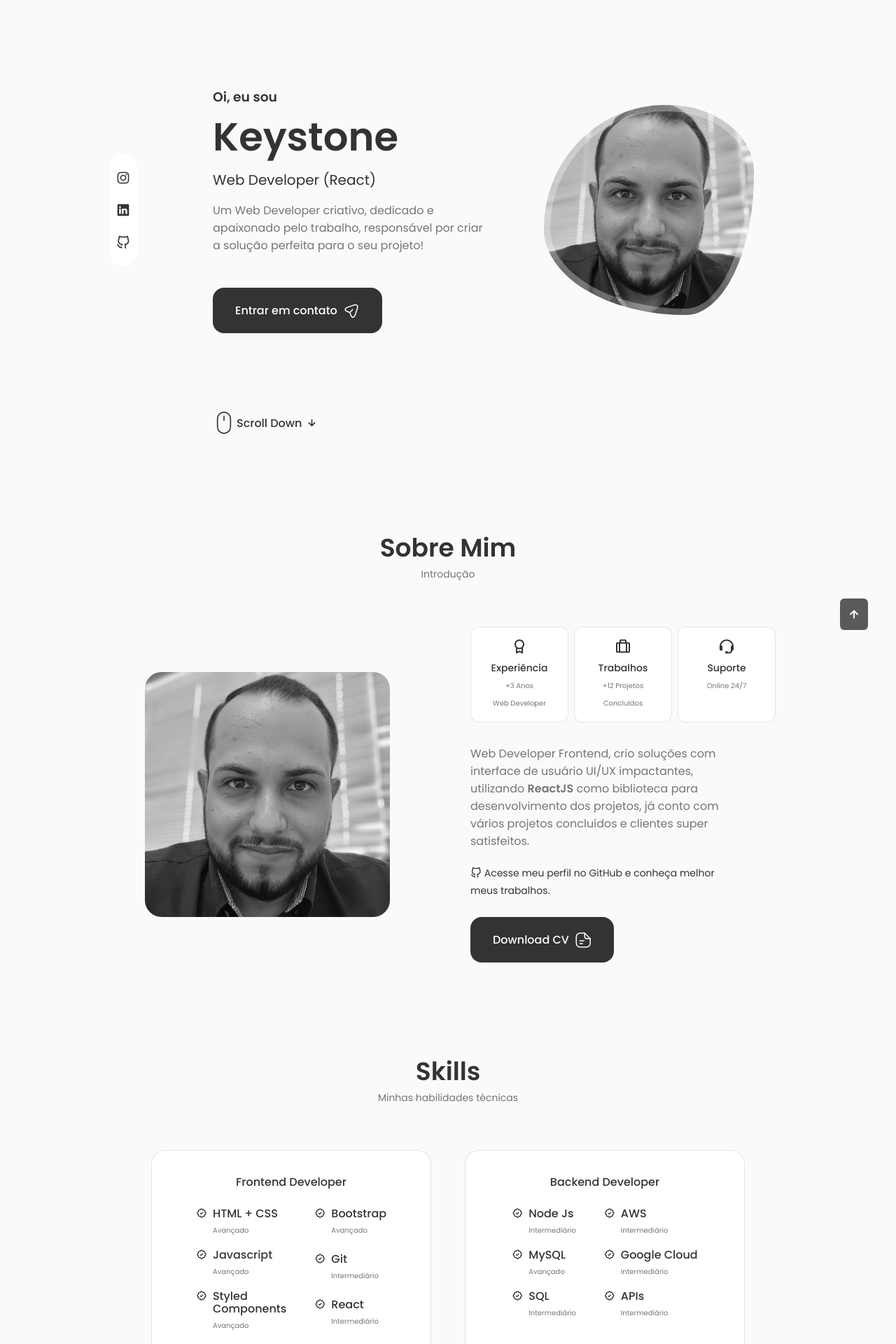
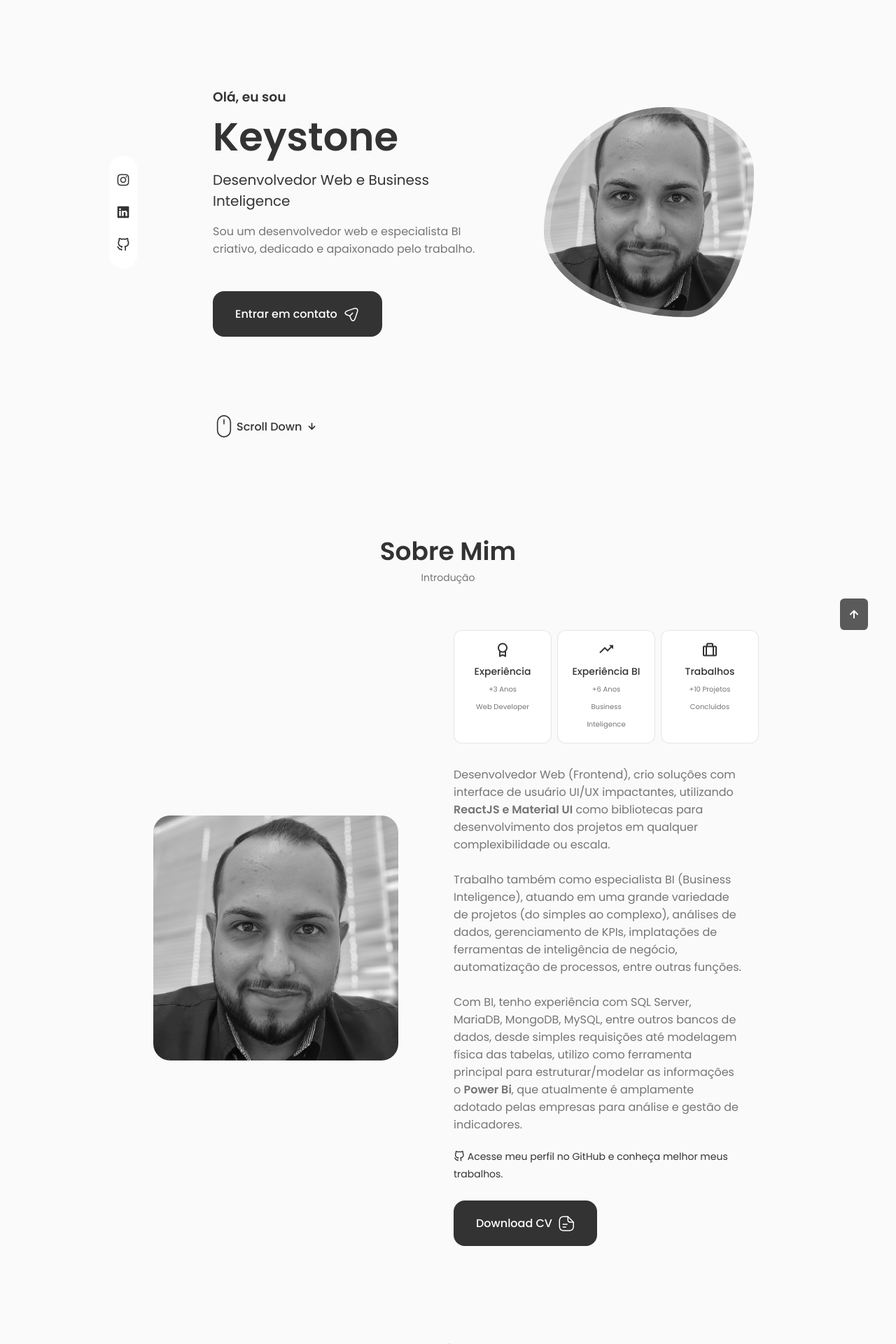
Before and after one commit to keystonealves/keystone-portfolio, a React (Create React App) app: page / in a window 1280 px wide. Shown: the part 60-1980 px from the top of the page at 70% size. Built offline with nearby package versions, Linux system fonts and the light colour scheme.

Commit message:
Inserindo informações sobre BI

```diff
--- a/src/components/about/About.jsx
+++ b/src/components/about/About.jsx
@@ -18,7 +18,13 @@ const About = () => {
 
                     <div className="about__description">
                     <p>
-                        Web Developer Frontend, crio soluções com interface de usuário UI/UX impactantes, utilizando <b>ReactJS</b> como biblioteca para desenvolvimento dos projetos, já conto com vários projetos concluídos e clientes super satisfeitos.
+                        Desenvolvedor Web (Frontend), crio soluções com interface de usuário UI/UX impactantes, utilizando <b>ReactJS e Material UI</b> como bibliotecas para desenvolvimento dos projetos em qualquer complexibilidade ou escala.
+                        <br />
+                        <br />
+                        Trabalho também como especialista BI (Business Inteligence), atuando em uma grande variedade de projetos (do simples ao complexo), análises de dados, gerenciamento de KPIs, implatações de ferramentas de inteligência de negócio, automatização de processos, entre outras funções.
+                        <br />
+                        <br />
+                        Com BI, tenho experiência com SQL Server, MariaDB, MongoDB, MySQL, entre outros bancos de dados, desde simples requisições até modelagem física das tabelas, utilizo como ferramenta principal para estruturar/modelar as informações o <b>Power Bi</b>, que atualmente é amplamente adotado pelas empresas para análise e gestão de indicadores.
                     </p>
                     <a href="https://github.com/keystonealves/" className="about__github-icon" target={"_blank"} rel="noreferrer">
                         <i className="uil uil-github-alt"></i>
--- a/src/components/about/Info.jsx
+++ b/src/components/about/Info.jsx
@@ -11,17 +11,17 @@ const Info = () => {
             </div>
 
             <div className="about__box">
+            <i className="bx bx-trending-up about__icon"></i>
+
+                <h3 className="about__title">Experiência BI</h3>
+                <span className="about__subtitle">+6 Anos<br />Business Inteligence</span>
+            </div>
+
+            <div className="about__box">
             <i className="bx bx-briefcase-alt about__icon"></i>
 
                 <h3 className="about__title">Trabalhos</h3>
-                <span className="about__subtitle">+12 Projetos Concluídos</span>
-            </div>
-
-            <div className="about__box">
-            <i className="bx bx-support about__icon"></i>
-
-                <h3 className="about__title">Suporte</h3>
-                <span className="about__subtitle">Online 24/7</span>
+                <span className="about__subtitle">+10 Projetos Concluídos</span>
             </div>
         </div>
     )
--- a/src/components/about/about.css
+++ b/src/components/about/about.css
@@ -1,7 +1,7 @@
 .about__container {
     grid-template-columns: repeat(2, 1fr);
     align-items: center;
-    column-gap: 4rem;
+    column-gap: 1rem;
 }
 
 .about__img {
--- a/src/components/home/Data.jsx
+++ b/src/components/home/Data.jsx
@@ -4,7 +4,7 @@ import "./home.css";
 const Data = () => {
     return (
         <div className="home__data">
-            <h3 className="home__title1">Oi, eu sou</h3>
+            <h3 className="home__title1">Olá, eu sou</h3>
             <h1 className="home__title">
                 Keystone
                 {/* <svg
@@ -57,9 +57,9 @@ const Data = () => {
                     ></path>
                 </svg> */}
             </h1>
-            <h3 className="home__subtitle">Web Developer (React)</h3>
+            <h3 className="home__subtitle">Desenvolvedor Web e Business Inteligence</h3>
             <p className="home__description">
-                Um Web Developer criativo, dedicado e apaixonado pelo trabalho, responsável por criar a solução perfeita para o seu projeto!
+                Sou um desenvolvedor web e especialista BI criativo, dedicado e apaixonado pelo trabalho.
             </p>
 
             <a href="#contact" className="button">
--- a/src/components/services/Services.jsx
+++ b/src/components/services/Services.jsx
@@ -127,9 +127,9 @@ const Services = () => {
 
             <div className="services__content">
                     <div>
-                        <i className="uil uil-edit services__icon"></i>
+                        <i className="bx bx-trending-up services__icon"></i>
                         <h3 className="services__title">
-                            Visual <br /> Designer
+                            Business <br /> Inteligence
                         </h3>
                     </div>
 
@@ -141,44 +141,44 @@ const Services = () => {
                         <div className="services__modal-content">
                             <i onClick={() => toggleTab(0)} className="uil uil-times services__modal-close"></i>
 
-                            <h3 className="services__modal-title">Visual Designer</h3>
+                            <h3 className="services__modal-title">Business Inteligence (BI)</h3>
                             <p className="services__modal-description">
-                            Técnicas avançadas de "Visual Design" e "Rebranding de Marcas" são fundamentais para destacar a identidade do seu negócio e atrair novos clientes. Tenho a experiência e a criatividade para transformar sua marca e aumentar sua presença no mercado. Alguns dos nossos destaques incluem: desenvolvimento de logotipos, design de landing pages, criação de materiais de marketing e redesign de sites.
+                            Business Intelligence, ou BI, é um conjunto de ferramentas, processos e metodologias que ajudam as empresas a transformar dados brutos em informações valiosas e acionáveis para a tomada de decisões. Ele pode ser usado para monitorar o desempenho de uma empresa em vários níveis, desde o financeiro até o operacional, além de permitir a análise de tendências, identificação de oportunidades e ameaças, e a otimização de processos.
                             </p>
 
                             <ul className="services__modal-services grid">
                                 <li className="services__modal-service">
                                     <i className="uil uil-check-circle services__modal-icon"></i>
                                     <p className="services__modal-info">
-                                    Transforme sua presença no mercado com um visual inovador.
+                                    Elimina o trabalho manual na coleta e análise de dados, evitando erros e atrasos.
                                     </p>
                                 </li>
 
                                 <li className="services__modal-service">
                                     <i className="uil uil-check-circle services__modal-icon"></i>
                                     <p className="services__modal-info">
-                                    Criação de logotipos únicos e impactantes.
+                                    Tomada de decisões com informações assertivas e estratégicas.
                                     </p>
                                 </li>
 
                                 <li className="services__modal-service">
                                     <i className="uil uil-check-circle services__modal-icon"></i>
                                     <p className="services__modal-info">
-                                    Redesign de sites para aumentar a conversão e a satisfação do cliente.
+                                    Identificação de problemas e oportunidades rapidamente.
                                     </p>
                                 </li>
 
                                 <li className="services__modal-service">
                                     <i className="uil uil-check-circle services__modal-icon"></i>
                                     <p className="services__modal-info">
-                                    Materiais de marketing criativos e impactantes para destacar sua empresa.
+                                    Melhoria da eficiência operacional e otimização de processos.
                                     </p>
                                 </li>
 
                                 <li className="services__modal-service">
                                     <i className="uil uil-check-circle services__modal-icon"></i>
                                     <p className="services__modal-info">
-                                        Landing Pages com alta taxa de conversão.
+                                    Redução de erros e aprimoramento da qualidade dos dados.
                                     </p>
                                 </li>
 
--- a/src/components/skills/Backend.jsx
+++ b/src/components/skills/Backend.jsx
@@ -29,8 +29,8 @@ const Backend = () => {
                     <i className='bx bx-badge-check'></i>
 
                         <div>
-                            <h3 className="skills__name">SQL</h3>
-                            <span className="skills__level">Intermediário</span>
+                            <h3 className="skills__name">MongoDB</h3>
+                            <span className="skills__level">Avançado</span>
                         </div>
                     </div>
 
@@ -41,16 +41,7 @@ const Backend = () => {
                     <i className='bx bx-badge-check'></i>
 
                         <div>
-                            <h3 className="skills__name">AWS</h3>
-                            <span className="skills__level">Intermediário</span>
-                        </div>
-                    </div>
-
-                    <div className="skills__data">
-                    <i className='bx bx-badge-check'></i>
-
-                        <div>
-                            <h3 className="skills__name">Google Cloud</h3>
+                            <h3 className="skills__name">AWS e Google Cloud</h3>
                             <span className="skills__level">Intermediário</span>
                         </div>
                     </div>
@@ -64,6 +55,15 @@ const Backend = () => {
                         </div>
                     </div>
 
+                    <div className="skills__data">
+                    <i className='bx bx-badge-check'></i>
+
+                        <div>
+                            <h3 className="skills__name">Power BI</h3>
+                            <span className="skills__level">Avançado</span>
+                        </div>
+                    </div>
+
 
                 </div>
             </div>
```
